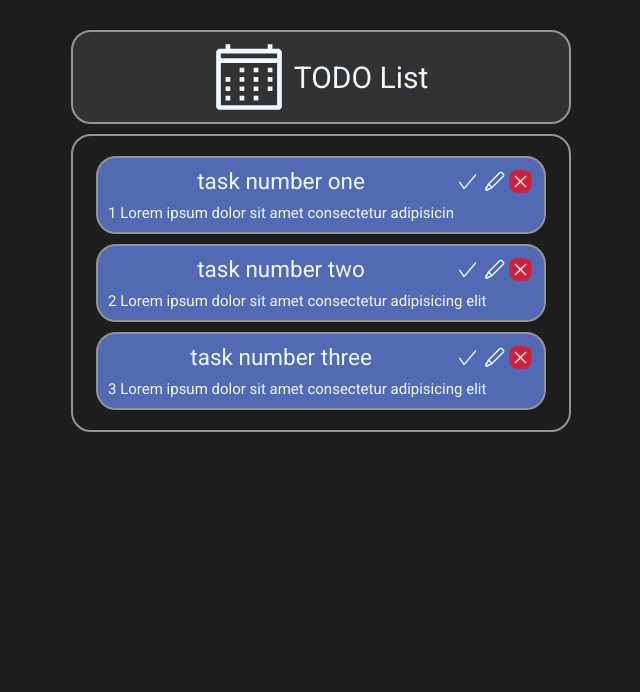
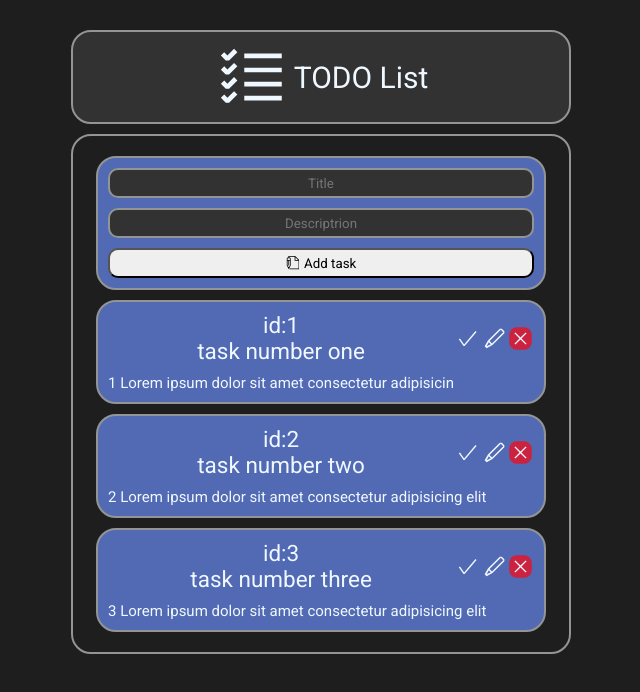
Before and after one commit to Dginix/todolist-app, a React (Create React App) app in the folder todolist-frontend/: page / in a window 1280 px wide. Shown: the top 692 px of the page, without its empty margins (319-959 px from the left). Built offline with nearby package versions, Linux system fonts and the light colour scheme.

Commit message:
feat: Form for new task

```diff
--- a/todolist-frontend/package.json
+++ b/todolist-frontend/package.json
@@ -11,6 +11,7 @@
     "react-dom": "^18.2.0",
     "react-icons": "^4.7.1",
     "react-scripts": "5.0.1",
+    "uuid": "^9.0.0",
     "web-vitals": "^2.1.4"
   },
   "scripts": {
--- /dev/null
+++ b/todolist-frontend/src/components/AddTask.js
@@ -0,0 +1,45 @@
+import { useState, useRef, useEffect} from "react";
+import { TfiWrite } from "react-icons/tfi";
+import { v4 as uuidv4 } from 'uuid';
+
+const AddTask = ({task, setTask}) => {
+    const isMounted = useRef(false);
+
+    const [title, setTitle] = useState('')
+    const [description, setDescription] = useState('')
+    const [newTask, setNewTask] = useState({})
+
+    const clickHandler = event => {
+        event.preventDefault();
+        setTask([...task, newTask])
+        event.target.reset();
+    }
+
+    useEffect(() => {
+        if (isMounted.current) {
+            setNewTask({
+                id: uuidv4(),
+                title: title,
+                description: description,
+                creationDate: new Date().toISOString()
+            })
+        } else {
+          isMounted.current = true;
+        }
+      }, [title, description]);
+
+    return(
+        <div className="addTask">
+            <form className="addTaskForm" onSubmit={clickHandler}>
+                <input type='text' placeholder="Title" onChange = { (e)=>setTitle(e.target.value) }/>
+                <input type='text' placeholder="Descriptrion" onChange = { (e)=>setDescription(e.target.value) }/>
+                <button type="submit">
+                    <TfiWrite/>
+                    Add task
+                </button>
+            </form>
+        </div>
+    )
+}
+
+export default AddTask
--- a/todolist-frontend/src/components/Header.js
+++ b/todolist-frontend/src/components/Header.js
@@ -1,11 +1,11 @@
 import React from 'react';
-import { VscCalendar } from "react-icons/vsc";
+import { VscChecklist } from "react-icons/vsc";
 
 class Header extends React.Component {
     render() {
         return (
             <header>
-                <VscCalendar className='headerIcon'/>
+                <VscChecklist className='headerIcon'/>
                 <div>TODO List</div>
             </header>
         )
--- a/todolist-frontend/src/components/Task.js
+++ b/todolist-frontend/src/components/Task.js
@@ -5,7 +5,7 @@ const Task = ({data, deleteTask, checkTask}) => {
     return (
         <div className="task">
             <div className="taskTitle" style={{ textDecoration: data.isDone ? 'line-through' : 'none'}} >
-                {data.title}
+                id:{data.id}<br/>{data.title}
             </div>
             <div className="editTaskIconWrapper">
                 <VscEdit className="editTaskIcon" />
--- a/todolist-frontend/src/components/TaskList.js
+++ b/todolist-frontend/src/components/TaskList.js
@@ -1,6 +1,6 @@
 import { useState } from "react"
 import Task from "./Task"
-
+import AddTask from "./AddTask"
 
 const TaskList = () => {
 
@@ -32,6 +32,7 @@ const TaskList = () => {
     ]
 
     const [task, setTask] = useState(defaultTaskList)
+    console.log(task)
 
     const deleteTask = (taskId) => {
         setTask(task.filter(item => item.id !== taskId))
@@ -41,12 +42,19 @@ const TaskList = () => {
         let newTaskList = [...task]
         let index = newTaskList.findIndex(item => item.id === taskId)
         newTaskList[index].isDone = !newTaskList[index].isDone
+        //TODO add checked task to end of array
+        // let removed = newTaskList.splice(index, 1)[0]
+        // newTaskList.push(removed)
+        // console.log(newTaskList)
         setTask(newTaskList)
     }
 
-    console.log(task)
-
-    return (<div className="TaskList">
+    return (
+        <div className="TaskList">
+            <AddTask
+                task={task}
+                setTask={setTask}
+            />
             {task.map((item) => (
                 <Task
                     key={item.id}
--- a/todolist-frontend/src/css/main.css
+++ b/todolist-frontend/src/css/main.css
@@ -155,3 +155,51 @@ main {
 .checkTaskIcon:hover {
     opacity: 0.5;
 }
+
+.addTaskForm {
+    border: 2px solid #939494;
+    border-radius: 20px;
+
+    background-color: #526ab4;
+
+    color: aliceblue;
+
+    word-break: break-all;
+
+    margin: 10px;
+    padding: 10px;
+    width: 450px;
+
+    display: flex;
+    align-items: center;
+    justify-content: center;
+    flex-direction: column;
+
+    gap: 10px;
+}
+
+.addTaskForm input {
+    width: 100%;
+    height: 30px;
+    outline: none;
+
+    border: 2px solid #939494;
+    border-radius: 10px;
+
+    background-color: #323233;
+
+    color: aliceblue;
+
+    text-align: center;
+}
+
+.addTaskForm button {
+    height: 30px;
+    width: 100%;
+    border-radius: 10px;
+
+    display: flex;
+    justify-content: center;
+    align-items: center;
+    gap: 5px;
+}
```
Also changed, not shown: 1 other file (tests, documents, lock files or other folders). Lines whose indentation alone changed are shown as unchanged.
